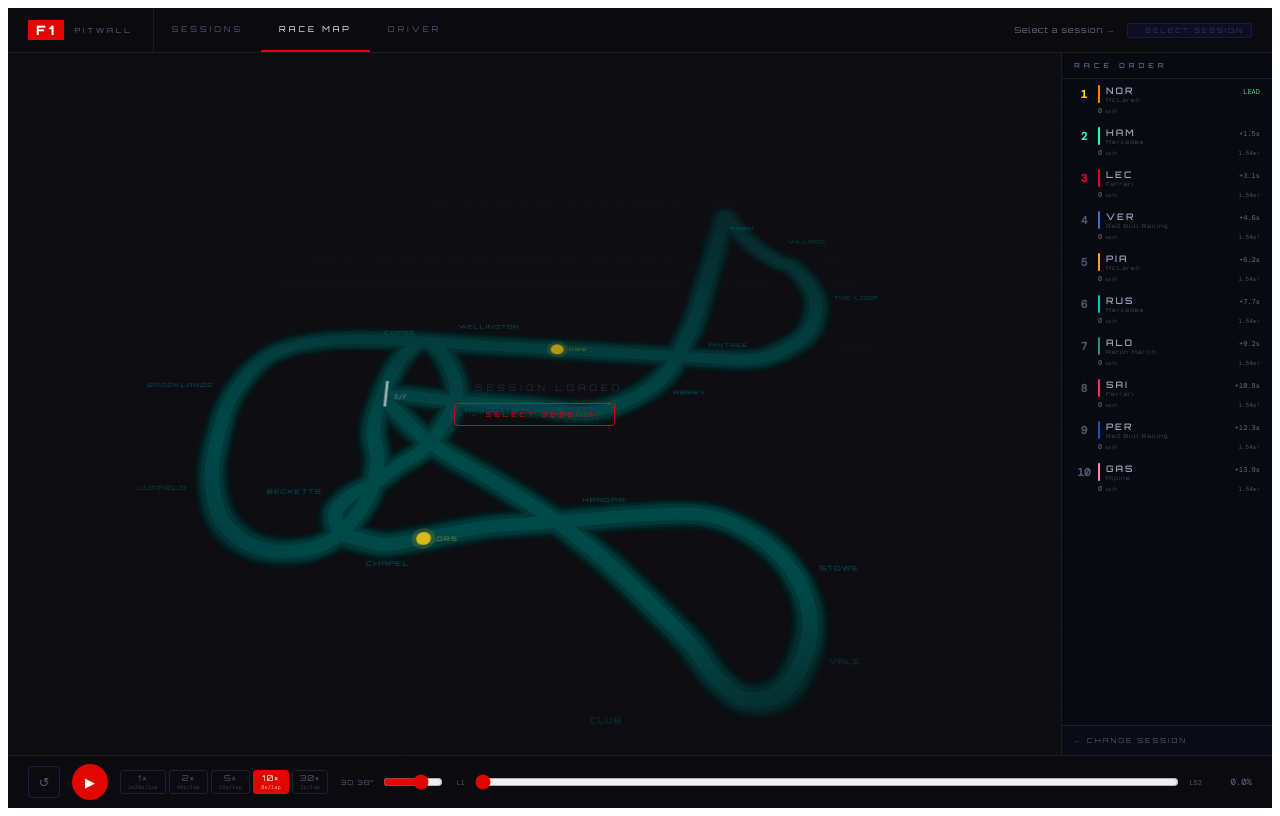
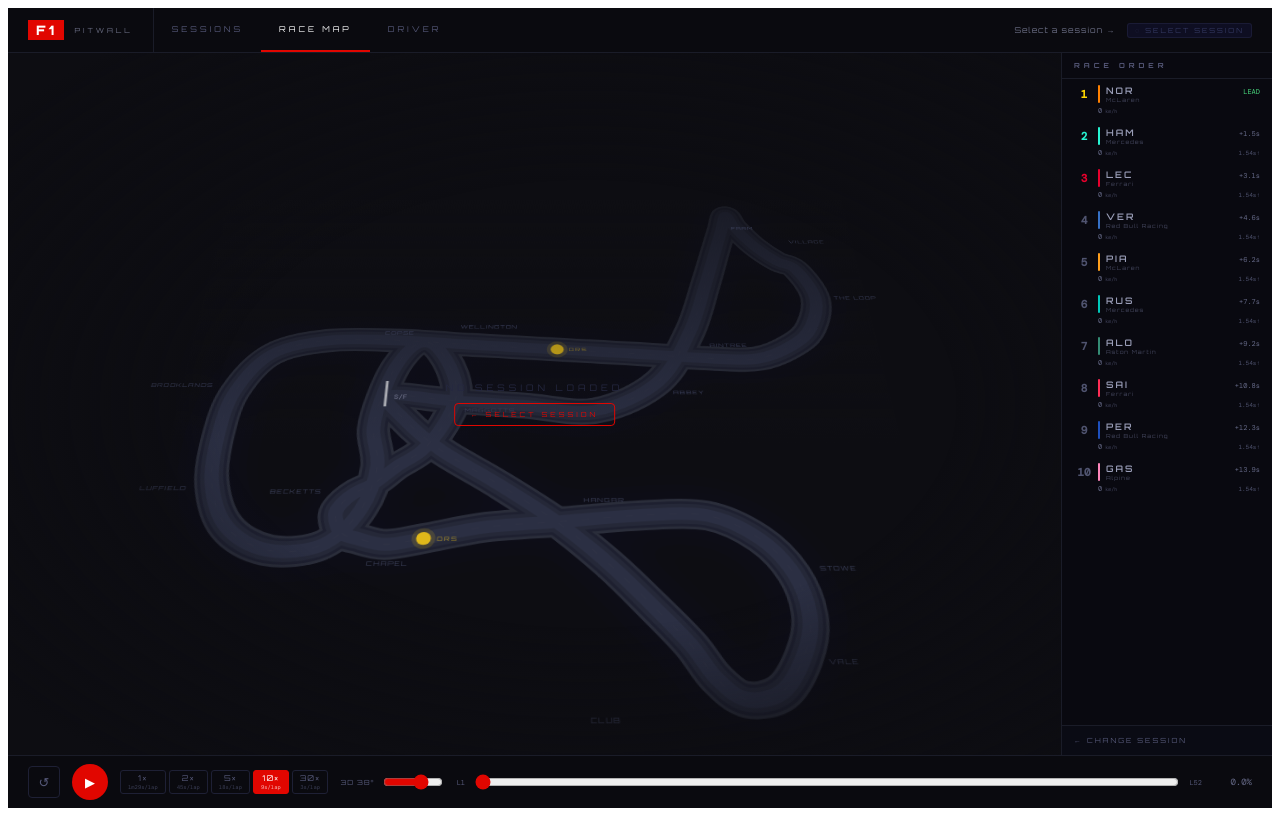
Before and after one commit to pedersene-mpm/f1-pitwall, a React (Vite) app: page / in a window 1280 px wide. Both pictures are taken after a click on the button "RACE MAP". Built offline with nearby package versions, Linux system fonts and the light colour scheme.

Commit message:
revert track to original dark grey

```diff
--- a/src/App.jsx
+++ b/src/App.jsx
@@ -561,20 +561,17 @@
                   <stop offset="55%" stopColor="#0d0d12" stopOpacity="0"/>
                 </linearGradient>
               </defs>
-              {/* Teal ambient glow behind track */}
-              <path d={trackD} fill="none" stroke="#004040" strokeWidth={32} strokeOpacity={0.04} style={{filter:"url(#trackGlow)"}}/>
+              {/* Ambient glow */}
+              <path d={trackD} fill="none" stroke="#1a3acc" strokeWidth={32} strokeOpacity={0.04} style={{filter:"url(#trackGlow)"}}/>
               {/* Pit lane */}
               {pitLaneD&&<><path d={pitLaneD} fill="none" stroke="#323540" strokeWidth={14} strokeLinecap="round"/><path d={pitLaneD} fill="none" stroke="#3c3f50" strokeWidth={10} strokeLinecap="round"/><path d={pitLaneD} fill="none" stroke="#464958" strokeWidth={1.5} strokeDasharray="4 6" strokeOpacity={0.6} strokeLinecap="round"/></>}
-              {/* Track — dark teal, subtle F1 TV aesthetic */}
-              {/* Outer kerb edge */}
-              <path d={trackD} fill="none" stroke="#001a1a" strokeWidth={24} strokeLinecap="round" strokeLinejoin="round"/>
-              {/* Teal asphalt surface */}
-              <path d={trackD} fill="none" stroke="#002828" strokeWidth={20} strokeLinecap="round" strokeLinejoin="round"/>
-              <path d={trackD} fill="none" stroke="#003838" strokeWidth={16} strokeLinecap="round" strokeLinejoin="round"/>
-              {/* Subtle inner teal shine */}
-              <path d={trackD} fill="none" stroke="#005050" strokeWidth={10} strokeLinecap="round" strokeLinejoin="round" strokeOpacity={0.7}/>
-              {/* Very faint centre dash */}
-              <path d={trackD} fill="none" stroke="#006868" strokeWidth={0.8} strokeDasharray="5 10" strokeOpacity={.2}/>
+              {/* Track — original dark surface */}
+              <path d={trackD} fill="none" stroke="#2a2d3a" strokeWidth={24} strokeLinecap="round" strokeLinejoin="round"/>
+              <path d={trackD} fill="none" stroke="#1e2030" strokeWidth={20} strokeLinecap="round" strokeLinejoin="round"/>
+              <path d={trackD} fill="none" stroke="#252838" strokeWidth={16} strokeLinecap="round" strokeLinejoin="round"/>
+              <path d={trackD} fill="none" stroke="#2e3248" strokeWidth={10} strokeLinecap="round" strokeLinejoin="round" strokeOpacity={0.7}/>
+              {/* Centre dash */}
+              <path d={trackD} fill="none" stroke="#343748" strokeWidth={0.8} strokeDasharray="5 10" strokeOpacity={.45}/>
               {/* DRS detection point markers — dot only at zone start */}
               {wp[drs1[0]]&&(<g>
                 <circle cx={wp[drs1[0]][0]} cy={wp[drs1[0]][1]} r={5} fill="#facc15" opacity={0.85}/>
@@ -593,7 +590,7 @@
               <line x1={sfX-2} y1={sfY-14} x2={sfX-2} y2={sfY+10} stroke="#ffffff" strokeWidth={2} strokeOpacity={.6}/>
               <text x={sfX+4} y={sfY+3} fill="#7a7d96" fontSize={5.5} fontFamily="'DM Mono',monospace">S/F</text>
               {/* Corner labels */}
-              {cornerLabels.map(([name,x,y,anchor])=>(<text key={name} x={x} y={y} fill="#006060" fontSize={5} textAnchor={anchor} fontFamily="'Orbitron',sans-serif" letterSpacing={.8}>{name}</text>))}
+              {cornerLabels.map(([name,x,y,anchor])=>(<text key={name} x={x} y={y} fill="#3a3e58" fontSize={4.8} textAnchor={anchor} fontFamily="'Orbitron',sans-serif" letterSpacing={.7}>{name}</text>))}
               {/* Battle lines */}
               {standings.map((d,i)=>{
                 if(i===0)return null;
```
